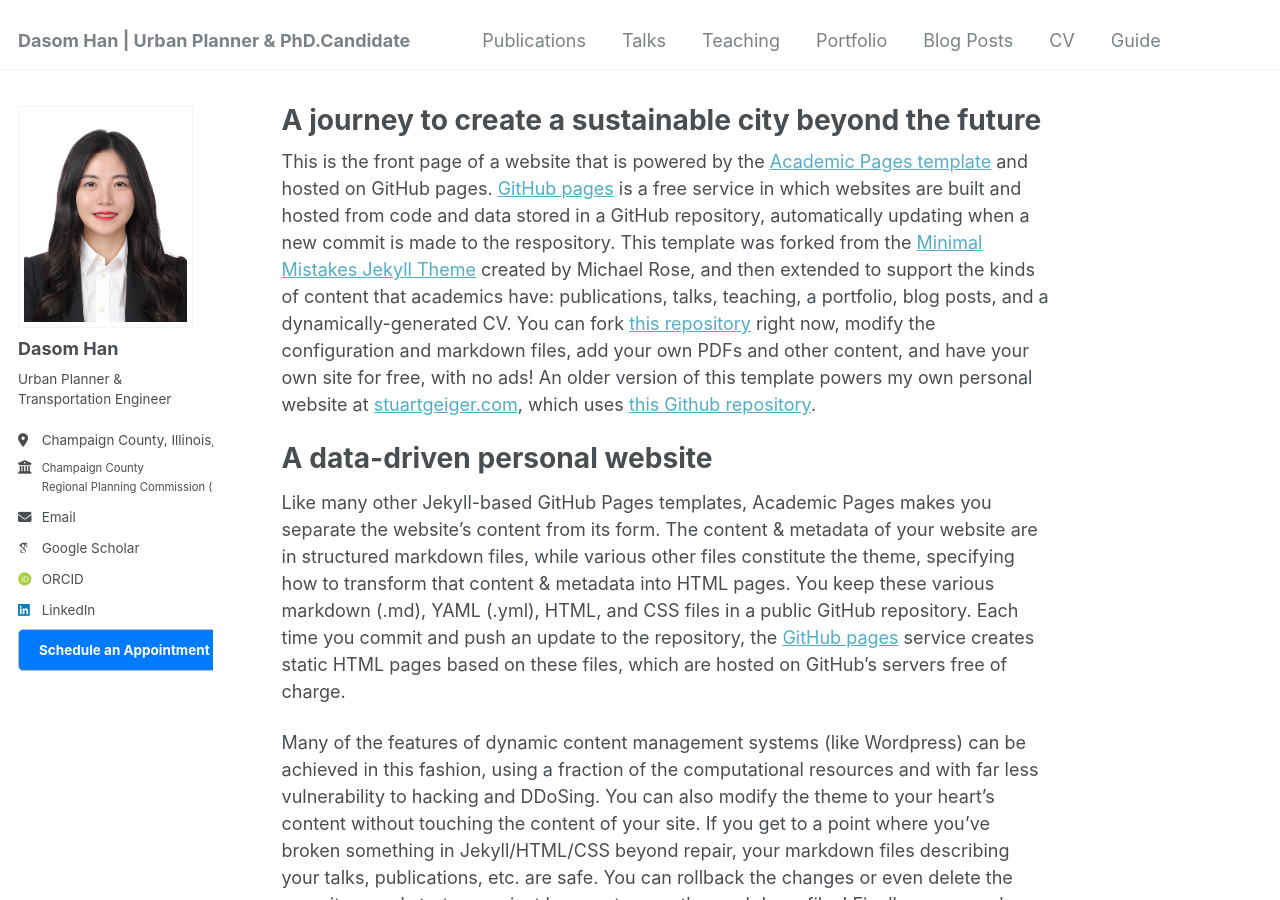
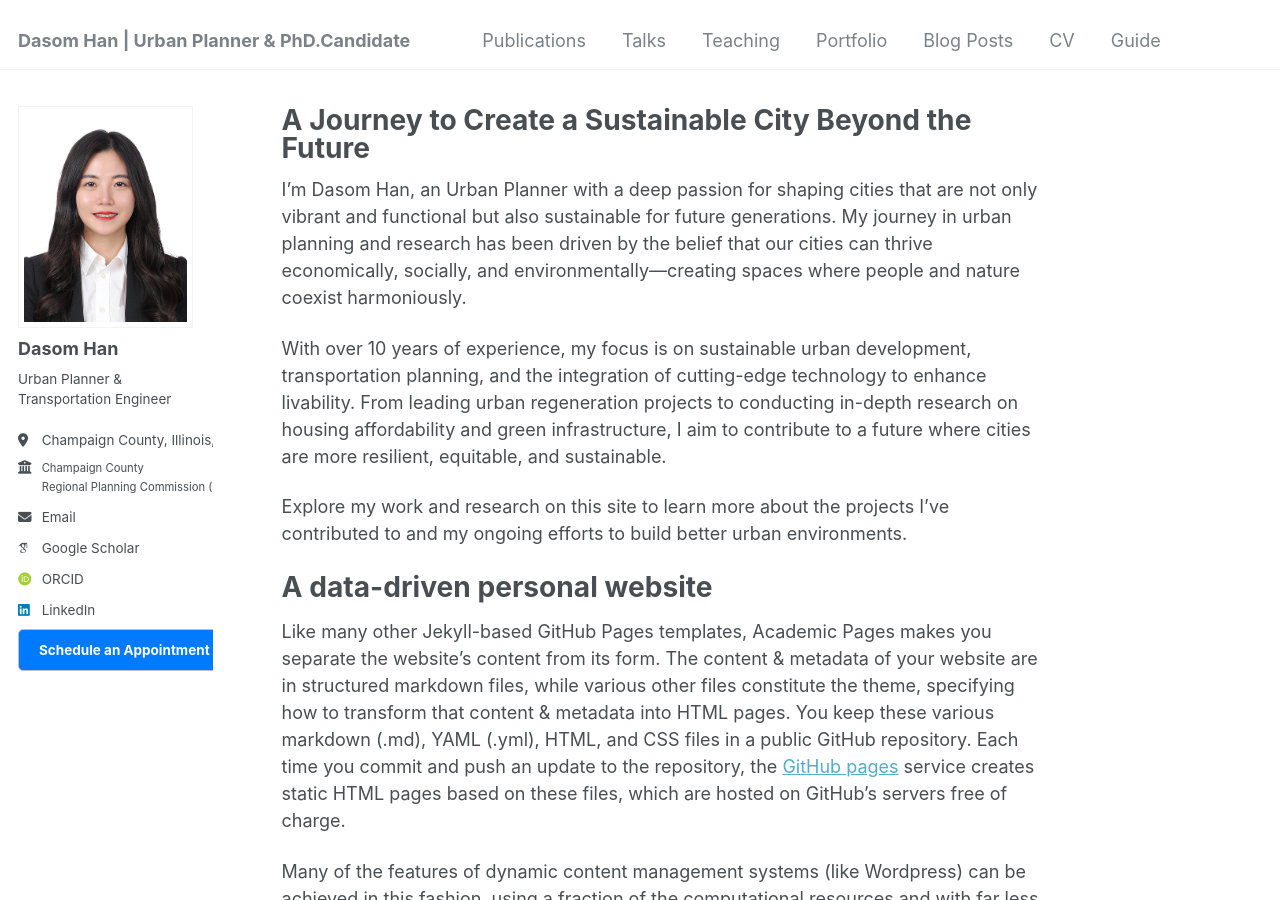
Before and after one commit to dasomh/dasomh.github.io, a Jekyll site: the page built from _pages/about.md, in a window 1280 px wide and 900 px high. Built offline with Jekyll 4.4.1, drawn with Linux system fonts in a browser that asks for light colours; some web fonts are replaced.

Commit message:
Update about.md

```diff
--- a/_pages/about.md
+++ b/_pages/about.md
@@ -1,13 +1,17 @@
 ---
 permalink: /
-title: "A journey to create a sustainable city beyond the future"
+title: "A Journey to Create a Sustainable City Beyond the Future"
 author_profile: true
 redirect_from:
   - /about/
   - /about.html
 ---
 
-This is the front page of a website that is powered by the [Academic Pages template](https://github.com/academicpages/academicpages.github.io) and hosted on GitHub pages. [GitHub pages](https://pages.github.com) is a free service in which websites are built and hosted from code and data stored in a GitHub repository, automatically updating when a new commit is made to the respository. This template was forked from the [Minimal Mistakes Jekyll Theme](https://mmistakes.github.io/minimal-mistakes/) created by Michael Rose, and then extended to support the kinds of content that academics have: publications, talks, teaching, a portfolio, blog posts, and a dynamically-generated CV. You can fork [this repository](https://github.com/academicpages/academicpages.github.io) right now, modify the configuration and markdown files, add your own PDFs and other content, and have your own site for free, with no ads! An older version of this template powers my own personal website at [stuartgeiger.com](http://stuartgeiger.com), which uses [this Github repository](https://github.com/staeiou/staeiou.github.io).
+I’m Dasom Han, an Urban Planner with a deep passion for shaping cities that are not only vibrant and functional but also sustainable for future generations. My journey in urban planning and research has been driven by the belief that our cities can thrive economically, socially, and environmentally—creating spaces where people and nature coexist harmoniously.
+
+With over 10 years of experience, my focus is on sustainable urban development, transportation planning, and the integration of cutting-edge technology to enhance livability. From leading urban regeneration projects to conducting in-depth research on housing affordability and green infrastructure, I aim to contribute to a future where cities are more resilient, equitable, and sustainable.
+
+Explore my work and research on this site to learn more about the projects I’ve contributed to and my ongoing efforts to build better urban environments.
 
 A data-driven personal website
 ======
```
